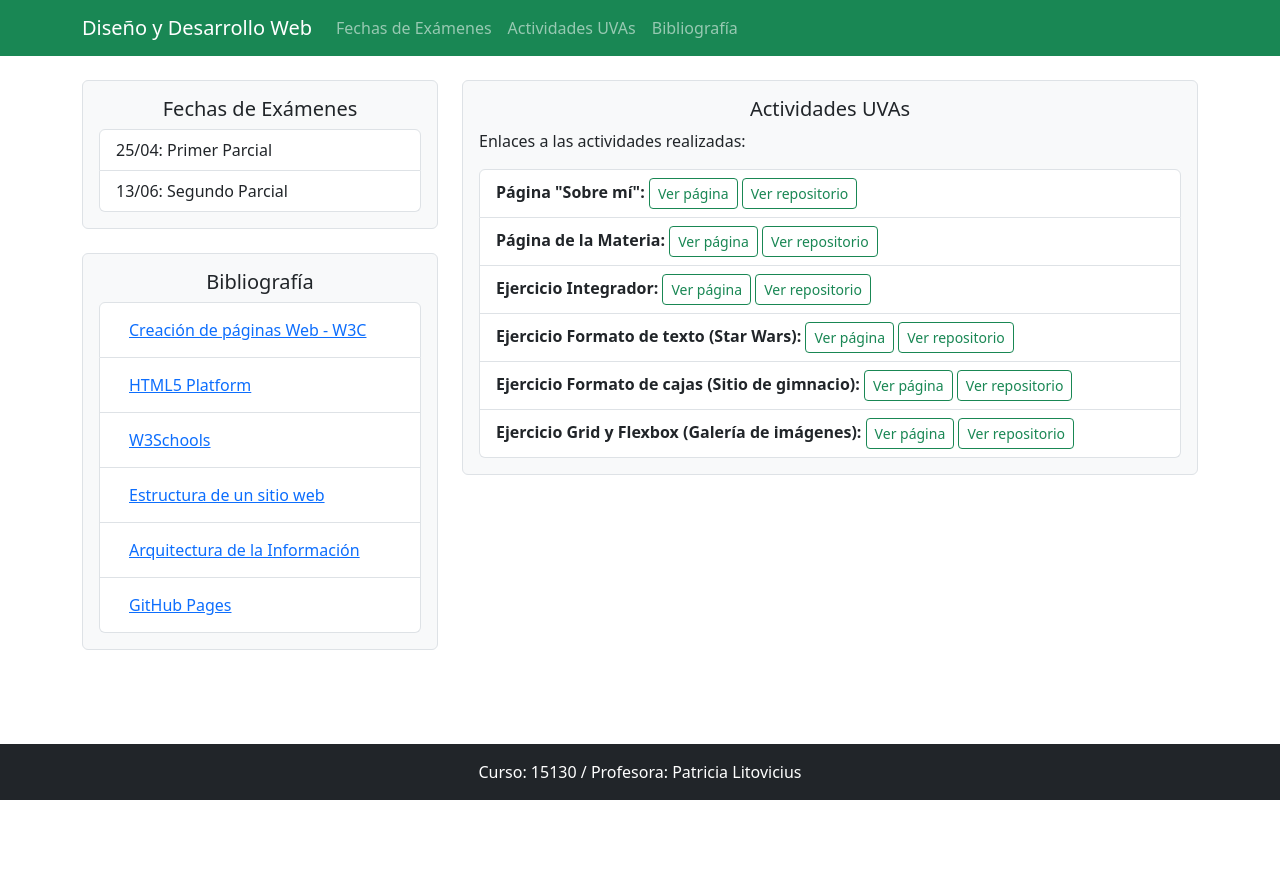
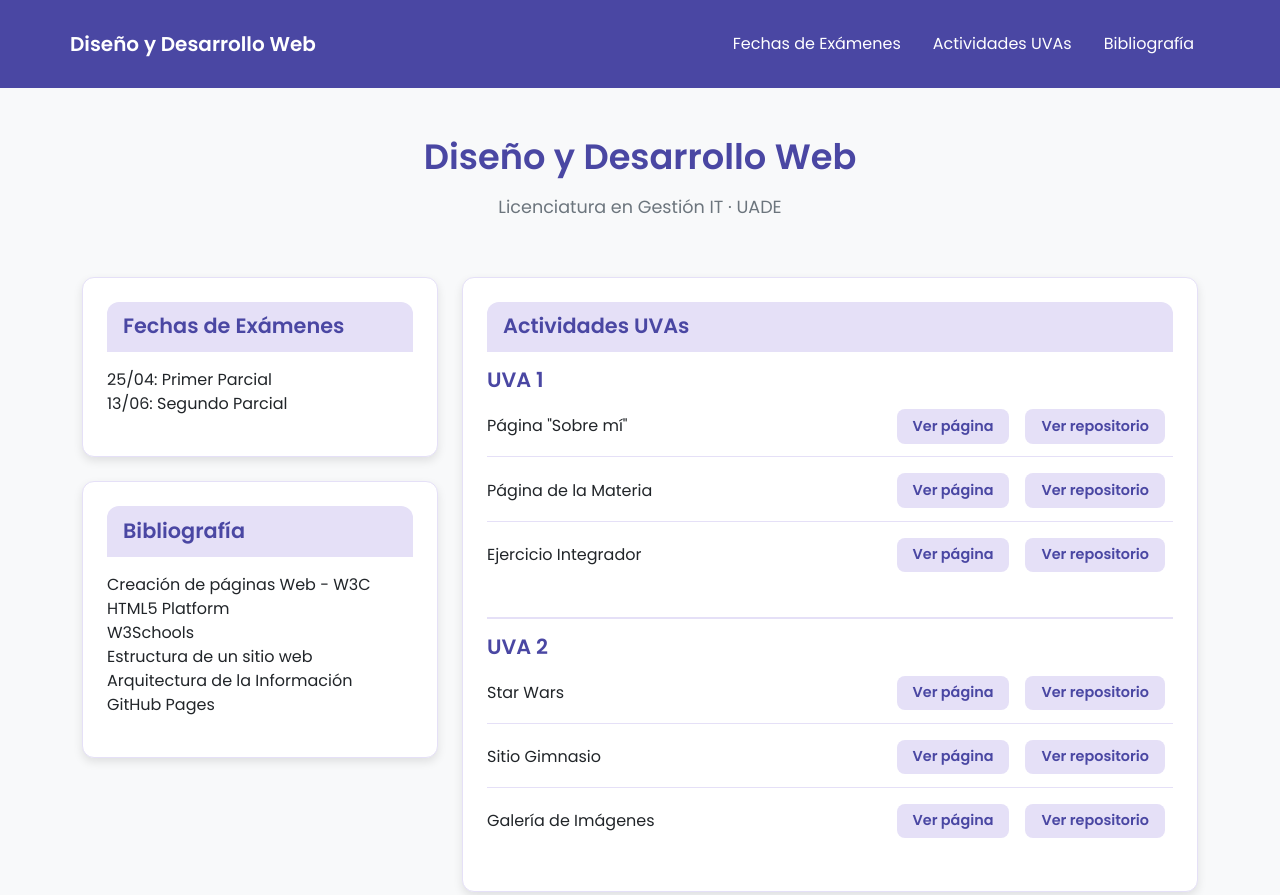
Before and after one commit to mapantano/dydwpaginademateria, a plain HTML site: page index.html in a window 1280 px wide. Shown: the top 895 px of the page. Before the commit the page ends 800 px from the top, so only its background shows below. Drawn offline with nearby package versions, Linux system fonts and the light colour scheme.

Commit message:
modifico estilos

```diff
--- /dev/null
+++ b/css/styles.css
@@ -0,0 +1,157 @@
+body {
+    background-color: #f7f6fb;
+    font-family: 'Poppins', sans-serif;
+}
+
+/* Grid */
+.row.g-4 {
+    margin-top: 2rem;
+}
+
+/* Secciones con sombra */
+.sombra-seccion {
+    background-color: #ffffff;
+    border-radius: 0.75rem;
+    box-shadow: 0px 4px 10px rgba(0, 0, 0, 0.1);
+    border: 1px solid #e5e0f7;
+    transition: transform 0.3s, box-shadow 0.3s;
+}
+
+.sombra-seccion:hover {
+    transform: translateY(-4px);
+    box-shadow: 0px 8px 20px rgba(0, 0, 0, 0.15);
+}
+
+/* Fondo de los encabezados de las cards */
+.card-encabezado {
+    background-color: #e5e0f7;
+    color: #4a47a3;
+    font-weight: 700;
+    font-size: 1.3rem;
+    padding: 0.8rem 1rem;
+    border-top-left-radius: 0.75rem;
+    border-top-right-radius: 0.75rem;
+    margin-bottom: 1rem;
+}
+
+/* Título principal de página */
+.titulo-principal {
+    color: #4a47a3;
+    font-weight: 700;
+    font-size: 2.2rem;
+}
+
+.subtitulo-materia {
+    font-size: 1.1rem;
+    color: #6c757d;
+    margin-top: 1rem;
+    margin-bottom: 2rem;
+    font-weight: 400;
+}
+
+/* Subtítulos internos */
+.subtitulo-seccion {
+    color: #4a47a3;
+    font-weight: 600;
+    font-size: 1.5rem;
+}
+
+/* Texto UVA */
+.text-uva {
+    color: #4a47a3;
+    font-weight: 700;
+    font-size: 1.3rem;
+    margin-top: 2rem;
+    margin-bottom: 1rem;
+    padding-top: 1rem;
+    border-top: 2px solid #e5e0f7;
+}
+
+.text-uva:first-of-type {
+    border-top: none;
+    margin-top: 0;
+    padding-top: 0;
+}
+
+/* Enlaces en bibliografía */
+.link-materia {
+    color: #212529;
+    font-weight: 500;
+    text-decoration: none;
+    transition: color 0.3s;
+}
+
+.link-materia:hover {
+    color: #4a47a3;
+    text-decoration: underline;
+}
+
+/* NAVBAR */
+.nav-link {
+    white-space: nowrap !important;
+    margin: 0 0.5rem;
+    transition: color 0.3s ease;
+}
+
+.nav-link:hover {
+    text-decoration: none;
+    color: #ffd700 !important;
+}
+
+.navbar-toggler {
+    border: none;
+    outline: none;
+    box-shadow: none;
+}
+
+/* Botones de actividades */
+.btn-custom {
+    background-color: #e5e0f7;
+    color: #4a47a3;
+    font-weight: 600;
+    padding: 0.4rem 1rem;
+    font-size: 0.9rem;
+    border-radius: 0.5rem;
+    border: none;
+    transition: background-color 0.3s, transform 0.3s, color 0.3s;
+    margin-right: 0.5rem;
+}
+
+.btn-custom:hover {
+    background-color: #4a47a3;
+    color: #ffffff;
+    transform: translateY(-2px);
+}
+
+/* Sección actividades */
+.actividad-item {
+    border-bottom: 1px solid #e5e0f7;
+    padding-bottom: 0.8rem;
+}
+
+.actividad-item:last-child {
+    border-bottom: none;
+}
+
+/* Header y Footer */
+.bg-header {
+    background-color: #4a47a3;
+}
+
+.bg-footer {
+    background-color: #4a47a3;
+    color: #ffffff;
+}
+
+footer p {
+    margin: 0;
+    font-size: 1rem;
+}
+
+
+/* Responsive */
+@media (max-width: 768px) {
+    .row.g-4 {
+        margin-top: 1rem;
+    }
+}
--- a/index.html
+++ b/index.html
@@ -1,106 +1,226 @@
 <!DOCTYPE html>
 <html lang="es">
+
     <head>
         <meta charset="UTF-8">
         <meta name="viewport" content="width=device-width, initial-scale=1.0">
         <title>Diseño y Desarrollo Web</title>
-    <!-- Bootstrap -->
-    <link href="https://cdn.jsdelivr.net/npm/bootstrap@5.3.0/dist/css/bootstrap.min.css" rel="stylesheet">
+        <link
+            href="https://cdn.jsdelivr.net/npm/bootstrap@5.3.0/dist/css/bootstrap.min.css"
+            rel="stylesheet">
+        <link
+            href="https://fonts.googleapis.com/css2?family=Poppins:wght@400;600&display=swap"
+            rel="stylesheet">
+        <link rel="stylesheet" href="./css/styles.css">
     </head>
-<body class="d-flex flex-column min-vh-100">
-    <!-- Menú superior -->
-    <nav class="navbar navbar-expand-lg navbar-dark bg-success">
-        <div class="container">
-            <a class="navbar-brand" href="#">Diseño y Desarrollo Web</a>
-            <button class="navbar-toggler" type="button" data-bs-toggle="collapse" data-bs-target="#navbarNav">
+
+    <body class="d-flex flex-column min-vh-100 bg-light">
+
+        <!-- Header -->
+        <header class="bg-header p-3">
+            <nav class="navbar navbar-expand-lg navbar-dark container">
+                <div
+                    class="d-flex w-100 align-items-center justify-content-between">
+                    <a class="navbar-brand fw-bold text-white" href="#">Diseño y
+                        Desarrollo Web</a>
+                    <button class="navbar-toggler" type="button"
+                        data-bs-toggle="collapse" data-bs-target="#navbarNav">
                         <span class="navbar-toggler-icon"></span>
                     </button>
-            <div class="collapse navbar-collapse" id="navbarNav">
-                <ul class="navbar-nav">
-                    <li class="nav-item"><a class="nav-link" href="#fechas">Fechas de Exámenes</a></li>
-                    <li class="nav-item"><a class="nav-link" href="#actividades">Actividades UVAs</a></li>
-                    <li class="nav-item"><a class="nav-link" href="#bibliografia">Bibliografía</a></li>
+                </div>
+                <div class="collapse navbar-collapse justify-content-end"
+                    id="navbarNav">
+                    <ul class="navbar-nav text-center w-100">
+                        <li class="nav-item"><a class="nav-link text-white"
+                                href="#fechas">Fechas de Exámenes</a></li>
+                        <li class="nav-item"><a class="nav-link text-white"
+                                href="#actividades">Actividades UVAs</a></li>
+                        <li class="nav-item"><a class="nav-link text-white"
+                                href="#bibliografia">Bibliografía</a></li>
                     </ul>
                 </div>
-        </div>
             </nav>
+        </header>
 
-    <!-- Contenido principal -->
-    <main class="container my-4 flex-grow-1">
-        <div class="row">
-            <!-- Primera columna -->
-            <div class="col-md-4">
-                <!-- Caja 1: Fechas de Exámenes -->
-                <section id="fechas" class="border rounded p-3 mb-4 bg-light">
-                    <h2 class="h5 text-center">Fechas de Exámenes</h2>
-                    <ul class="list-group">
-                        <li class="list-group-item">25/04: Primer Parcial</li>
-                        <li class="list-group-item">13/06: Segundo Parcial</li>
+        <!-- Main -->
+        <main class="container my-5 flex-grow-1">
+            <h1 class="text-center titulo-principal mb-2">Diseño y Desarrollo
+                Web</h1>
+            <p class="text-center subtitulo-materia">Licenciatura en Gestión IT
+                · UADE</p>
+
+            <div class="row g-4">
+                <!-- Columna izquierda -->
+                <div class="col-lg-4 d-flex flex-column gap-4">
+
+                    <section id="fechas" class="sombra-seccion p-4">
+                        <h2 class="card-encabezado">Fechas de Exámenes</h2>
+                        <ul class="list-unstyled">
+                            <li>25/04: Primer Parcial</li>
+                            <li>13/06: Segundo Parcial</li>
                         </ul>
                     </section>
-                <!-- Caja 2: Bibliografía -->
-                <section id="bibliografia" class="border rounded p-3 bg-light">
-                    <h2 class="h5 text-center">Bibliografía</h2>
-                    <ul class="list-group">
-                        <li class="list-group-item"><a href="https://www.w3.org/" target="_blank" class="btn btn-link">Creación de páginas Web - W3C</a></li>
-                        <li class="list-group-item"><a href="https://platform.html5.org/" target="_blank" class="btn btn-link">HTML5 Platform</a></li>
-                        <li class="list-group-item"><a href="https://www.w3schools.com/" target="_blank" class="btn btn-link">W3Schools</a></li>
-                        <li class="list-group-item"><a href="https://agenciaciscar.com/estructura-de-un-sitio-web/" target="_blank" class="btn btn-link">Estructura de un sitio web</a></li>
-                        <li class="list-group-item"><a href="https://www.publisuites.com/blog/arquitectura-de-la-informacion/" target="_blank" class="btn btn-link">Arquitectura de la Información</a></li>
-                        <li class="list-group-item"><a href="https://www.aluracursos.com/blog/github-pages" target="_blank" class="btn btn-link">GitHub Pages</a></li>
+
+                    <section id="bibliografia" class="sombra-seccion p-4">
+                        <h2 class="card-encabezado">Bibliografía</h2>
+                        <ul class="list-unstyled">
+                            <li><a href="https://www.w3.org/" target="_blank"
+                                    class="link-materia">Creación de páginas Web
+                                    - W3C</a></li>
+                            <li><a href="https://platform.html5.org/"
+                                    target="_blank" class="link-materia">HTML5
+                                    Platform</a></li>
+                            <li><a href="https://www.w3schools.com/"
+                                    target="_blank"
+                                    class="link-materia">W3Schools</a></li>
+                            <li><a
+                                    href="https://agenciaciscar.com/estructura-de-un-sitio-web/"
+                                    target="_blank"
+                                    class="link-materia">Estructura de un sitio
+                                    web</a></li>
+                            <li><a
+                                    href="https://www.publisuites.com/blog/arquitectura-de-la-informacion/"
+                                    target="_blank"
+                                    class="link-materia">Arquitectura de la
+                                    Información</a></li>
+                            <li><a
+                                    href="https://www.aluracursos.com/blog/github-pages"
+                                    target="_blank" class="link-materia">GitHub
+                                    Pages</a></li>
                         </ul>
                     </section>
+
                 </div>
-            <!-- Segunda columna -->
-            <div class="col-md-8">
-                <section id="actividades" class="border rounded p-3 bg-light">
-                    <h2 class="h5 text-center">Actividades UVAs</h2>
-                    <p>Enlaces a las actividades realizadas:</p>
-                    <ul class="list-group">
-                        <li class="list-group-item">
-                            <strong>Página "Sobre mí":</strong>
-                            <a href="https://mapantano.github.io/DYDWUADE/" target="_blank" class="btn btn-outline-success btn-sm">Ver página</a>
-                            <a href="https://github.com/mapantano/DYDWUADE/" target="_blank" class="btn btn-outline-success btn-sm">Ver repositorio</a>
-                        </li>
-                        <li class="list-group-item">
-                            <strong>Página de la Materia:</strong>
-                            <a href="https://mapantano.github.io/dydwpaginademateria/" target="_blank" class="btn btn-outline-success btn-sm">Ver página</a>
-                            <a href="https://github.com/mapantano/dydwpaginademateria/" target="_blank" class="btn btn-outline-success btn-sm">Ver repositorio</a>
-                        </li>
-                        <li class="list-group-item">
-                            <strong>Ejercicio Integrador:</strong>
-                            <a href="https://mapantano.github.io/DYDW1PARCIAL/index.html" target="_blank" class="btn btn-outline-success btn-sm">Ver página</a>
-                            <a href="https://github.com/mapantano/DYDW1PARCIAL/" target="_blank" class="btn btn-outline-success btn-sm">Ver repositorio</a>
-                        </li>
-                        <li class="list-group-item">
-                            <strong>Ejercicio Formato de texto (Star Wars):</strong>
-                            <a href="https://mapantano.github.io/dydwstarwars/" target="_blank" class="btn btn-outline-success btn-sm">Ver página</a>
-                            <a href="https://github.com/mapantano/dydwstarwars/" target="_blank" class="btn btn-outline-success btn-sm">Ver repositorio</a>
-                        </li>
-                        <li class="list-group-item">
-                            <strong>Ejercicio Formato de cajas (Sitio de gimnacio):</strong>
-                            <a href="https://mapantano.github.io/dydwgym/" target="_blank" class="btn btn-outline-success btn-sm">Ver página</a>
-                            <a href="https://github.com/mapantano/dydwgym/" target="_blank" class="btn btn-outline-success btn-sm">Ver repositorio</a>
+
+                <!-- Columna derecha -->
+                <div class="col-lg-8">
+
+                    <section id="actividades" class="sombra-seccion p-4">
+                        <h2 class="card-encabezado">Actividades UVAs</h2>
+
+                        <!-- UVA 1 -->
+                        <h3 class="text-uva">UVA 1</h3>
+                        <ul class="list-unstyled d-flex flex-column gap-3">
+                            <li
+                                class="actividad-item d-flex justify-content-between align-items-center flex-wrap">
+                                Página "Sobre mí"
+                                <div class="d-flex flex-wrap gap-2">
+                                    <a
+                                        href="https://mapantano.github.io/DYDWUADE/"
+                                        target="_blank"
+                                        class="btn btn-custom btn-sm">Ver
+                                        página</a>
+                                    <a
+                                        href="https://github.com/mapantano/DYDWUADE/"
+                                        target="_blank"
+                                        class="btn btn-custom btn-sm">Ver
+                                        repositorio</a>
+                                </div>
                             </li>
 
-                        <li class="list-group-item">
-                            <strong>Ejercicio Grid y Flexbox (Galería de imágenes):</strong>
-                            <a href="https://mapantano.github.io/dydwgaleria/" target="_blank" class="btn btn-outline-success btn-sm">Ver página</a>
-                            <a href="https://github.com/mapantano/dydwgaleria/" target="_blank" class="btn btn-outline-success btn-sm">Ver repositorio</a>
+                            <li
+                                class="actividad-item d-flex justify-content-between align-items-center flex-wrap">
+                                Página de la Materia
+                                <div class="d-flex flex-wrap gap-2">
+                                    <a
+                                        href="https://mapantano.github.io/dydwpaginademateria/"
+                                        target="_blank"
+                                        class="btn btn-custom btn-sm">Ver
+                                        página</a>
+                                    <a
+                                        href="https://github.com/mapantano/dydwpaginademateria/"
+                                        target="_blank"
+                                        class="btn btn-custom btn-sm">Ver
+                                        repositorio</a>
+                                </div>
                             </li>
 
+                            <li
+                                class="actividad-item d-flex justify-content-between align-items-center flex-wrap">
+                                Ejercicio Integrador
+                                <div class="d-flex flex-wrap gap-2">
+                                    <a
+                                        href="https://mapantano.github.io/DYDW1PARCIAL/index.html"
+                                        target="_blank"
+                                        class="btn btn-custom btn-sm">Ver
+                                        página</a>
+                                    <a
+                                        href="https://github.com/mapantano/DYDW1PARCIAL/"
+                                        target="_blank"
+                                        class="btn btn-custom btn-sm">Ver
+                                        repositorio</a>
+                                </div>
+                            </li>
+                        </ul>
+
+                        <!-- UVA 2 -->
+                        <h3 class="text-uva">UVA 2</h3>
+                        <ul class="list-unstyled d-flex flex-column gap-3">
+                            <li
+                                class="actividad-item d-flex justify-content-between align-items-center flex-wrap">
+                                Star Wars
+                                <div class="d-flex flex-wrap gap-2">
+                                    <a
+                                        href="https://mapantano.github.io/dydwstarwars/"
+                                        target="_blank"
+                                        class="btn btn-custom btn-sm">Ver
+                                        página</a>
+                                    <a
+                                        href="https://github.com/mapantano/dydwstarwars/"
+                                        target="_blank"
+                                        class="btn btn-custom btn-sm">Ver
+                                        repositorio</a>
+                                </div>
+                            </li>
+
+                            <li
+                                class="actividad-item d-flex justify-content-between align-items-center flex-wrap">
+                                Sitio Gimnasio
+                                <div class="d-flex flex-wrap gap-2">
+                                    <a
+                                        href="https://mapantano.github.io/dydwgym/"
+                                        target="_blank"
+                                        class="btn btn-custom btn-sm">Ver
+                                        página</a>
+                                    <a
+                                        href="https://github.com/mapantano/dydwgym/"
+                                        target="_blank"
+                                        class="btn btn-custom btn-sm">Ver
+                                        repositorio</a>
+                                </div>
+                            </li>
+
+                            <li
+                                class="actividad-item d-flex justify-content-between align-items-center flex-wrap">
+                                Galería de Imágenes
+                                <div class="d-flex flex-wrap gap-2">
+                                    <a
+                                        href="https://mapantano.github.io/dydwgaleria/"
+                                        target="_blank"
+                                        class="btn btn-custom btn-sm">Ver
+                                        página</a>
+                                    <a
+                                        href="https://github.com/mapantano/dydwgaleria/"
+                                        target="_blank"
+                                        class="btn btn-custom btn-sm">Ver
+                                        repositorio</a>
+                                </div>
+                            </li>
                         </ul>
                     </section>
+
                 </div>
             </div>
+
         </main>
 
         <!-- Footer -->
-    <footer class="bg-dark text-white text-center p-3 mt-auto">
+        <footer class="bg-footer text-white text-center p-3 mt-auto">
             <p class="mb-0">Curso: 15130 / Profesora: Patricia Litovicius</p>
         </footer>
 
-    <!-- Bootstrap JS -->
-    <script src="https://cdn.jsdelivr.net/npm/bootstrap@5.3.0/dist/js/bootstrap.bundle.min.js"></script>
+        <script
+            src="https://cdn.jsdelivr.net/npm/bootstrap@5.3.0/dist/js/bootstrap.bundle.min.js"></script>
     </body>
+
 </html>
```
Lines whose indentation alone changed are shown as unchanged.
